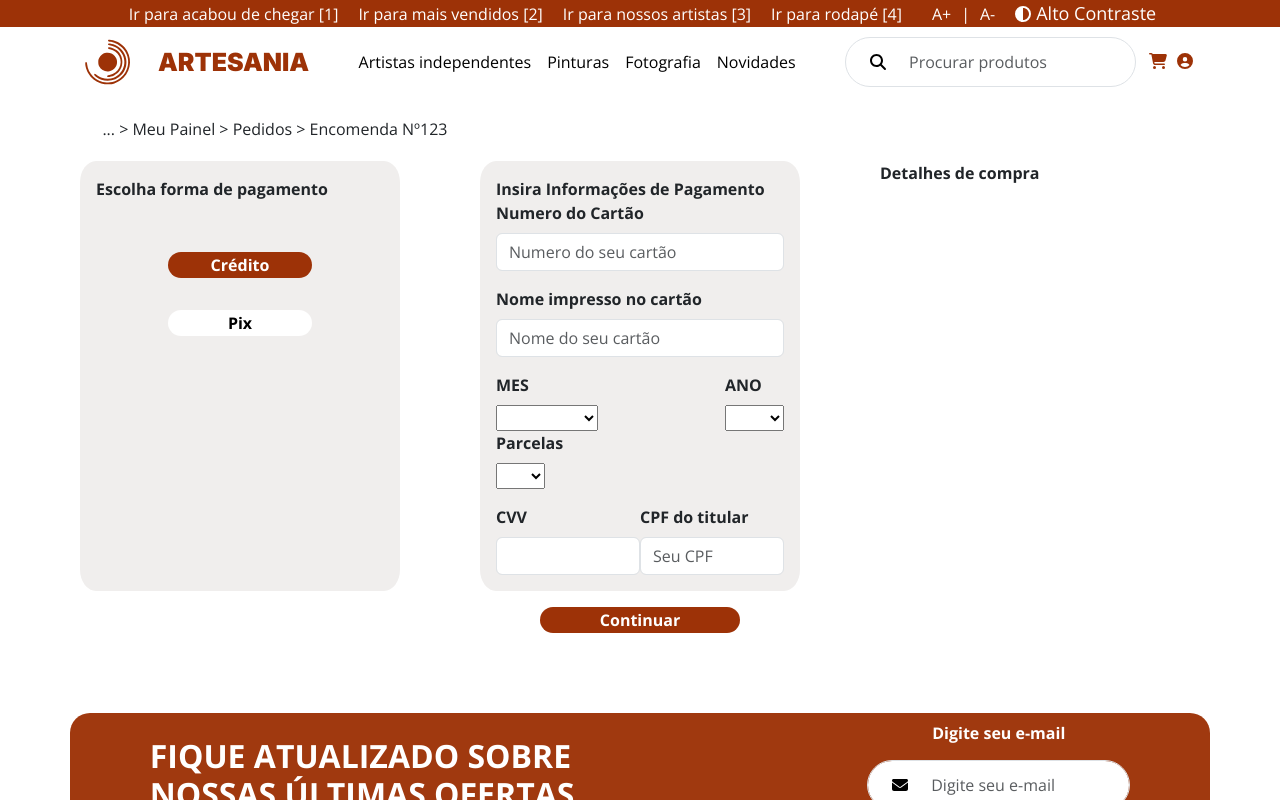
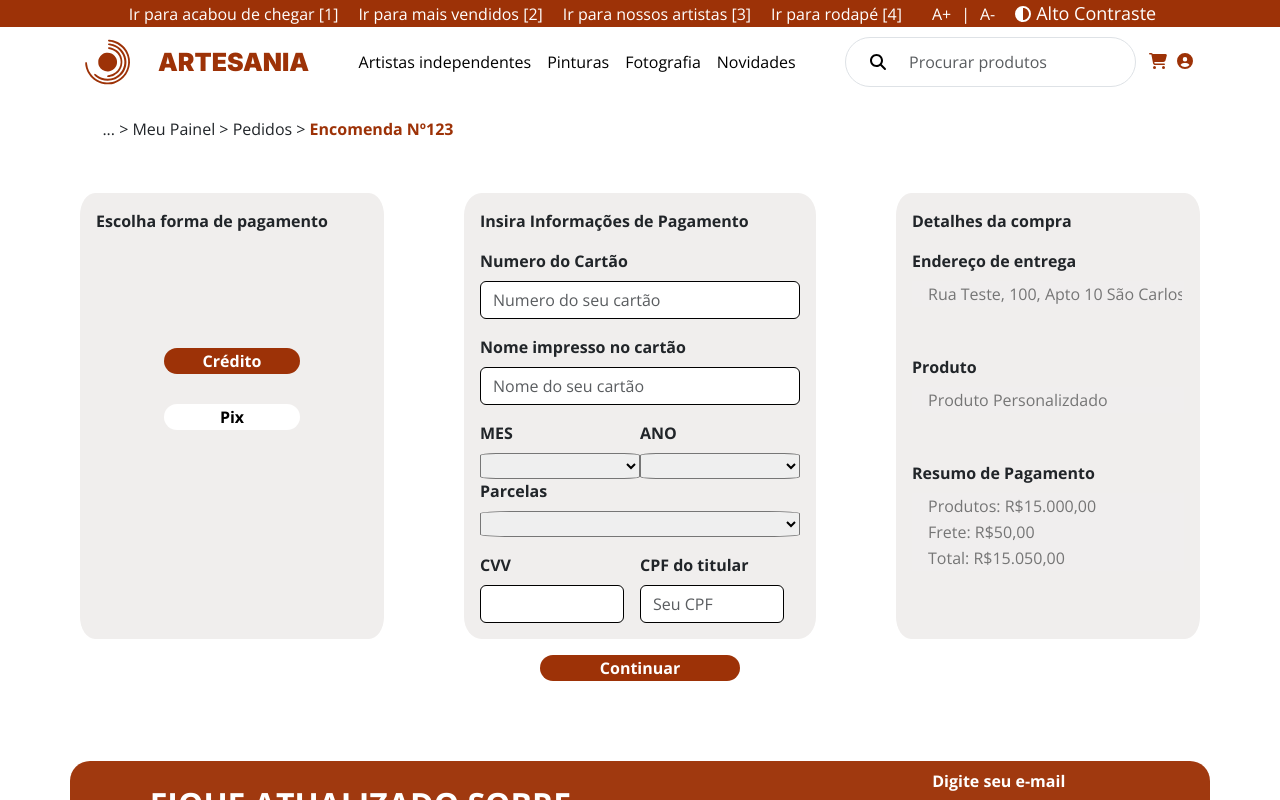
Before and after one commit to ivpinheiro/artesania, a Vue app: page /payment in a window 1280 px wide. Shown: the top 800 px of the page. Built offline with nearby package versions, Linux system fonts and the light colour scheme.

Commit message:
payment page completed

```diff
--- /dev/null
+++ b/src/components/sections/PaymentDetailSection.vue
@@ -0,0 +1,59 @@
+<template>
+    <div class="card-content">
+        <div class="method">
+            <b>Detalhes da compra</b>
+            <div class="detail-info">
+                <div class="ml-3">
+                    <label for="adress" class="form-label" id="lblAdress"><b>Endereço de entrega</b></label>
+                    <input type="text" name="adress" class="input-resume" id="inputAdress"
+                        placeholder="Rua Teste, 100, Apto 10 São Carlos, São Paulo, CEP" disabled>
+                </div>
+                <div class="ml-3">
+                    <label for="product" class="form-label" id="lblEntrega"><b>Produto</b></label>
+                    <input type="text" name="product" class="input-resume" id="inputProduct" placeholder="Produto Personalizdado" disabled>
+                </div>
+                <div class="ml-3">
+                    <label for="resumePayment" class="form-label" id="lblResume"><b>Resumo de Pagamento</b></label>
+                    <input type="text" name="resumePayment" class="input-resume" id="inputRProduct" placeholder="Produtos: R$15.000,00" disabled>
+                    <input type="text" name="resumePayment" class="input-resume" id="inputRFrete" placeholder="Frete: R$50,00" disabled>
+                    <input type="text" name="resumePayment" class="input-resume" id="inputRTotal" placeholder="Total: R$15.050,00" disabled>
+                </div>
+            </div>
+        </div>
+    </div>
+</template>
+
+<script>
+
+export default {
+    name: 'PaymentDetail'
+}
+
+</script>
+
+
+<style lang="css" scoped>
+
+.card-content {
+    background-color: #f0eeed;
+    border-radius: 5%;
+    width: 100%;
+    height: 100%;
+    padding: 1rem
+}
+
+.detail-info{
+    padding-top: 1rem;
+}
+
+.input-resume{
+    width: 100%;
+    border-style: none;
+    padding-left: 1rem;
+}
+
+.ml-3{
+    padding-bottom: 3rem;
+}
+
+</style>
--- a/src/components/sections/PaymentFormSection.vue
+++ b/src/components/sections/PaymentFormSection.vue
@@ -5,17 +5,17 @@
 
             <div class="forms-options">
                 <div class="mb-3">
-                    <label for="exampleFormControlInput1" class="form-label" id="lblCartao"><b>Numero do Cartão</b></label>
-                    <input type="number" class="form-control" id="inputCard" placeholder="Numero do seu cartão">
+                    <label for="inputCard" class="form-label" id="lblCartao"><b>Numero do Cartão</b></label>
+                    <input type="number" class="form-control" name="inputCard" id="inputCard" placeholder="Numero do seu cartão">
                 </div>
                 <div class="mb-3">
-                    <label for="exampleFormControlInput1" class="form-label" id="lblNomeCartao"><b>Nome impresso no cartão</b></label>
-                    <input type="text" class="form-control" id="inputCardName" placeholder="Nome do seu cartão">
-                 </div>
-                 <div class="forms-double">
+                    <label for="inputCardName" class="form-label" id="lblNomeCartao"><b>Nome impresso no cartão</b></label>
+                    <input type="text" class="form-control" name="inputCardName" id="inputCardName" placeholder="Nome do seu cartão">
+                </div>
+                <div class="forms-double">
                     <div class="select-align">
-                        <label for="exampleFormControlInput1" class="form-label" id="lblMes"><b>MES</b></label>
-                        <select class="select-option" name="selectMouth">
+                        <label for="selectMouth" class="form-label" id="lblMes"><b>MES</b></label>
+                        <select class="select-double" name="selectMouth">
                             <option></option>
                             <option value="JAN">Janeiro</option><option value="FEV">Fevereiro</option>
                             <option value="MAR">Março</option><option value="ABR">Abril</option>
@@ -26,8 +26,8 @@
                         </select>
                     </div>
                     <div class="select-align">
-                        <label for="exampleFormControlInput1" class="form-label" id="lblAno"><b>ANO</b></label>
-                        <select class="selction-option" name="selectYear">
+                        <label for="selectYear" class="form-label" id="lblAno"><b>ANO</b></label>
+                        <select class="select-double" name="selectYear">
                             <option></option>
                             <option>1990</option><option>1991</option><option>1992</option><option>1993</option>
                             <option>1994</option><option>1995</option><option>1996</option><option>1997</option>
@@ -42,7 +42,7 @@
                     </div>
                 </div>
                 <div class="mb-3">
-                    <label for="exampleFormControlInput1" class="form-label" id="lblParcelas"><b>Parcelas</b></label><br>
+                    <label for="selectParcelas" class="form-label" id="lblParcelas"><b>Parcelas</b></label><br>
                     <select class="select-option" name="selectParcelas" width="100px">
                         <option></option>
                         <option value="1x">1x</option><option value="2x">2x</option><option value="3x">3x</option>
@@ -53,12 +53,12 @@
                 </div>
                 <div class="forms-double">
                     <div class="select-align">
-                        <label for="exampleFormControlInput1" class="form-label" id="lblCVV"><b>CVV</b></label>
-                        <input type="number" class="form-control" id="inputCVV" placeholder="">
+                        <label for="inputCVV" class="form-label" id="lblCVV"><b>CVV</b></label>
+                        <input type="number" class="form-control" name="inputCVV" id="inputCVV" placeholder="">
                     </div>
                     <div class="select-align">
-                        <label for="exampleFormControlInput1" class="form-label" id="lblCPF"><b>CPF do titular</b></label>
-                        <input type="number" class="form-control" id="inputCPF" placeholder="Seu CPF">
+                        <label for="inputCPF" class="form-label" id="lblCPF"><b>CPF do titular</b></label>
+                        <input type="number" class="form-control" name="inputCPF" id="inputCPF" placeholder="Seu CPF">
                     </div>
                 </div>
             </div>
@@ -86,20 +86,42 @@ export default {
     padding: 1rem
 }
 
-.forms-double{
-   display: flex;
-   justify-content: space-between;
+.forms-options{
+    padding-top: 1rem;
 }
 
-.select-align{
+.forms-double {
+    display: flex;
+    justify-content: space-between;
+}
+
+.select-align {
     display: flex;
     flex-direction: column;
+    justify-content: space-between;
 }
 
+.select-double{
+    border-radius: 10%;
+    border-style: solid 1px #000;
+    width: 20vh;
+}
 
+.form-control{
+    border: solid 1px #000;
+}
 
-.selection-option{
+#inputCPF{
+    width: 90%;
+}
+#inputCVV{
+    width: 90%;
+}
+
+.select-option{
+    width: 100%;
     border-radius: 10%;
+    border-style: solid 1px #000;
 }
 
 </style>
--- a/src/components/sections/PaymentMethodSection.vue
+++ b/src/components/sections/PaymentMethodSection.vue
@@ -35,8 +35,9 @@ export default {
 
 
 .method-options{
-    padding: 3rem 0rem;
-    align-items: center;
+    display: flex;
+    padding-top: 7rem;
+    flex-direction: column;
 }
 
 .method .buttonPrimary{
--- a/src/views/PaymentPage.vue
+++ b/src/views/PaymentPage.vue
@@ -1,16 +1,11 @@
 <template>
     <div class="breadcrumbs">
-        <p> ... > Meu Painel > Pedidos > <span class="highlight">Encomenda Nº123</span></p>
+        <p> ... > Meu Painel > Pedidos > <span class="highlight"><b>Encomenda Nº123</b></span></p>
     </div>
     <div class="pay-conteudo">
         <PaymentMethodSection></PaymentMethodSection>
         <PaymentFormSection></PaymentFormSection>
-
-        <div class="card-content">
-            <div class="details">
-                <b>Detalhes de compra</b>
-            </div>
-        </div>
+        <PaymentDetailSection></PaymentDetailSection>
     </div>
     <div class="confirm-area">
         <button class="buttonPrimary-continue">Continuar</button>
@@ -23,14 +18,16 @@
 
 import PaymentMethodSection from "@/components/sections/PaymentMethodSection.vue"
 import PaymentFormSection from '@/components/sections/PaymentFormSection.vue'
+import PaymentDetailSection from '@/components/sections/PaymentDetailSection.vue'
 
 
 export default {
     name: 'paymentPage',
     components: {
-        PaymentMethodSection,
-        PaymentFormSection,
-    }
+    PaymentMethodSection,
+    PaymentFormSection,
+    PaymentDetailSection
+}
 }
 
 </script>
@@ -39,6 +36,11 @@ export default {
 
 .breadcrumbs {
     margin: 20px 8%;
+    padding-bottom: 1rem;
+}
+
+.highlight{
+    color: #9D3207;
 }
 
 .pay-conteudo{
```
